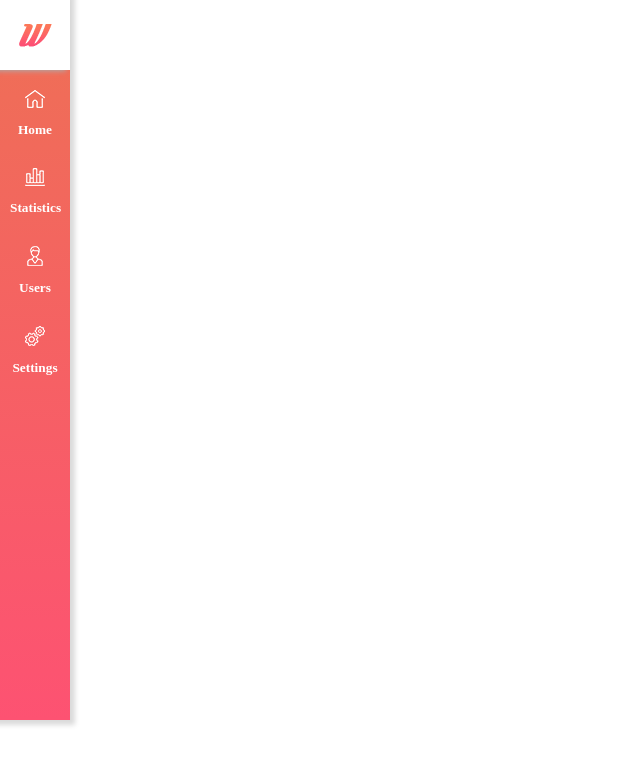
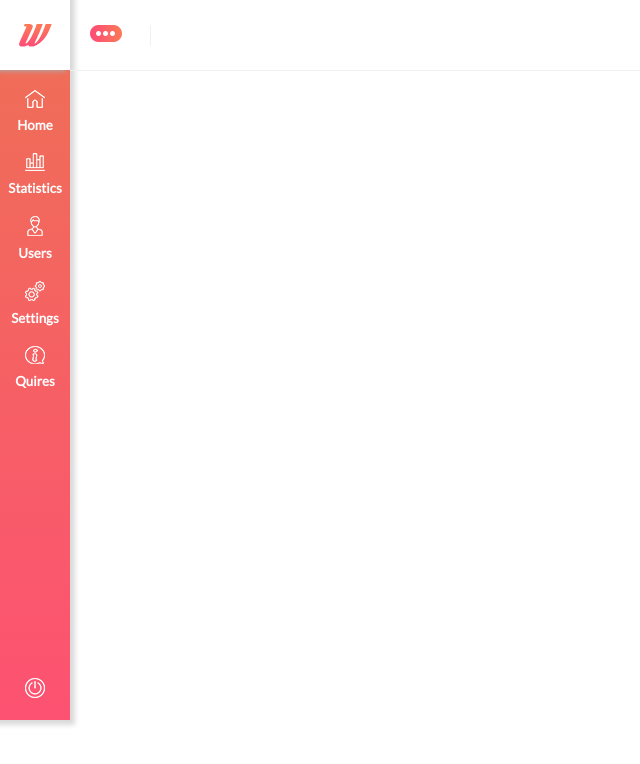
Before and after one commit to yiksvolro/pm23_16_Lab2, a website: page app/index.html in a window 1280 px wide. Shown: the whole page, without its empty margins (0-640 px from the left). Drawn offline with Linux system fonts and the light colour scheme.

Commit message:
nav created,making header

```diff
--- a/app/css/style.css
+++ b/app/css/style.css
@@ -26,23 +26,48 @@
     align-items: center;
 }
 .navcontent{
-    display:block;
-    justify-content: center;
+    display: flex;
+    flex-direction: column;
+    justify-content: space-between;
+    position: relative;
+    height: calc(100% - 70px);
+
+}
+.icons{
+    justify-content:center;
     text-align: center;
-    align-items: center;
-    flex-direction: column;
-
 
 }
 .navicon{
     margin-top: 20px;
 
 }
+.powerbutton{
+    align-self: center;
+    position: absolute;
+    bottom:18px;
+}
 .navlabel{
-    margin: 10px;
+    margin-top: 5px;
     font-size: 10pt;
     color:white;
+    font-family: Lato, sans-serif;
+
 }
 body {
     margin : 0;
 }
+header{
+    height: 70px;
+    display: flex;
+    align-items: center;
+    border-bottom: solid 1px;
+    border-color: #f1f1f1;
+
+}
+.headericon {
+    width: 60px;
+    margin-left:20px;
+    border-right: solid 1px;
+    border-color: #f1f1f1;
+}
--- a/app/index.html
+++ b/app/index.html
@@ -4,25 +4,47 @@
     <meta charset="UTF-8">
     <meta name="viewport" content="width=device-width, initial-scale=1.0">
     <link rel = "stylesheet" href = "css/style.css">
+    <link rel="preconnect" href="https://fonts.googleapis.com">
+    <link rel="preconnect" href="https://fonts.gstatic.com" crossorigin>
+    <link href="https://fonts.googleapis.com/css2?family=Lato&display=swap" rel="stylesheet">
     <title>Document</title>
 </head>
 <body>
     <div class="doc">
+
         <div class="nav">
             <div class="logobackground"><img src = "img/W.png"></div>
             <div class= "navcontent">
-                <img class = "navicon" src = "img/home.png">
-                <h4 class = "navlabel">Home</h4>
-                <img class="navicon" src = "img/bar-chart.png">
-                <h4 class = "navlabel">Statistics</h4>
-                <img class = "navicon" src = "img/usericon.png">
-                <h4 class = "navlabel">Users</h4>
-                <img class = "navicon" src = "img/settings.png">
-                <h4 class = "navlabel">Settings</h4>
+                <div class = "icons">
+                    <div class = "navicon">
+                        <img  src = "img/home.png">
+                        <h4 class = "navlabel">Home</h4>
+                    </div>
+                    <div class = "navicon">
+                        <img src = "img/bar-chart.png">
+                        <h4 class = "navlabel">Statistics</h4>
+                    </div>
+                    <div class = "navicon">
+                        <img src = "img/usericon.png">
+                        <h4 class = "navlabel">Users</h4>
+                    </div>
+                    <div class = "navicon">
+                        <img src = "img/settings.png">
+                        <h4 class = "navlabel">Settings</h4>
+                    </div>
+                    <div class = "navicon">
+                        <img src = "img/information.png">
+                        <h4 class = "navlabel">Quires</h4>
+                    </div>
+                </div>
+                <div class = "powerbutton"><img src = "img/power-button.png"></div>
             </div>
-
         </div>
-        <div class="main"></div>
+        <div class="main">
+            <header>
+                <div class = "headericon"><img src = "img/Ellipse.png"></div>
+            </header>
+        </div>
     </div>
 </body>
 </html>
```
Also changed, not shown: app/img/Ellipse.png (added), app/img/information.png (added), app/img/power-button.png (added).
